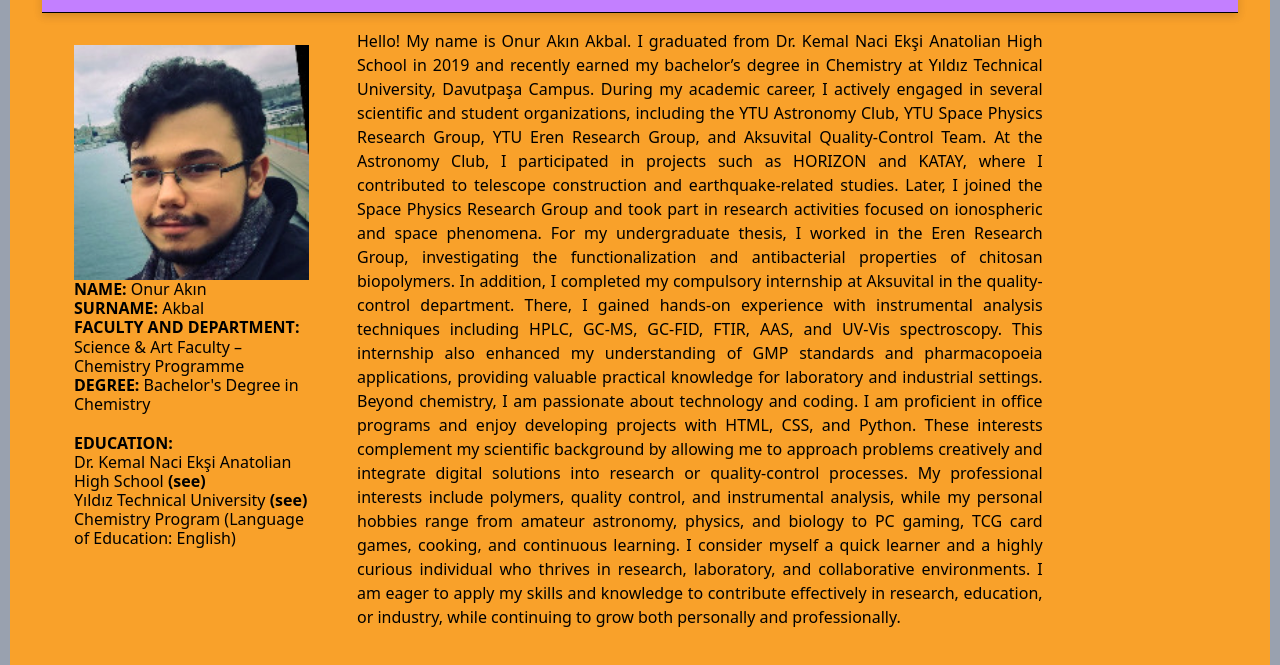
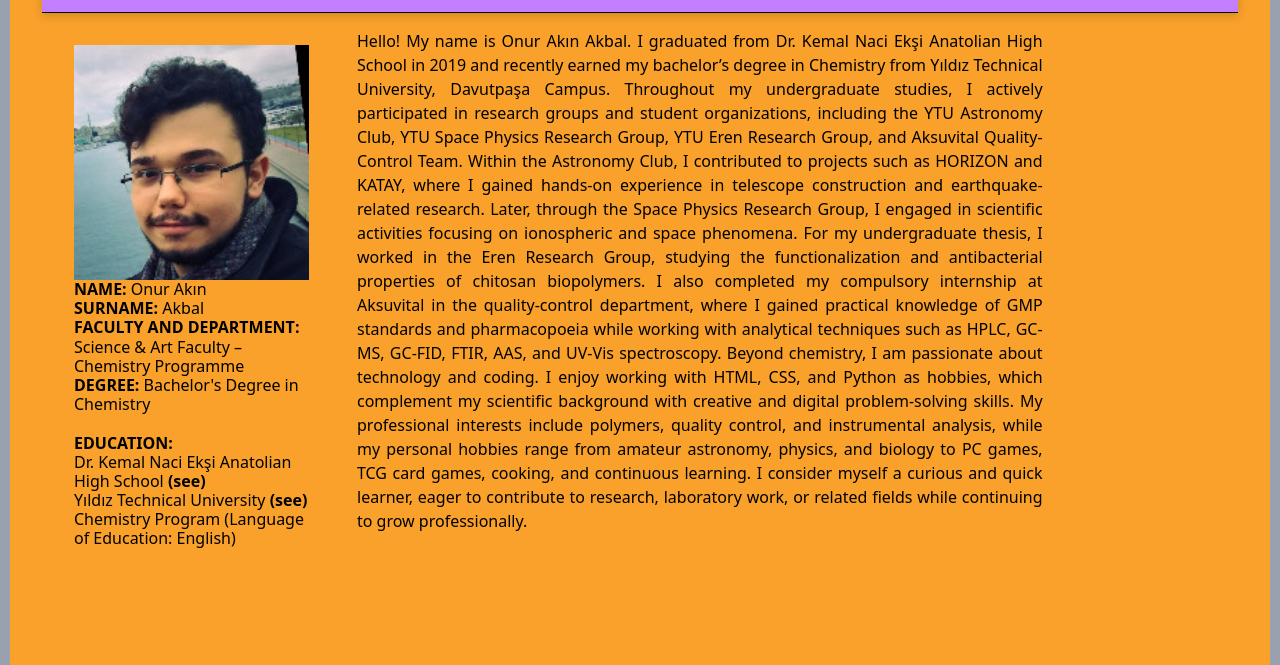
Before and after one commit to onurakinakbal/Vercel-Sites, a website: page index.html in a window 1280 px wide. Shown: the part 135-800 px from the top of the page. Drawn offline with Linux system fonts and the light colour scheme.

Commit message:
Update index.html

```diff
--- a/index.html
+++ b/index.html
@@ -73,17 +73,15 @@
                 </figure>
                 <article class="text-[11px] w-1/1 inline-flex md:text-[16px] md:w-3/5 lg:w-3/5 lg:text-[lg] ">
                     <p class="float-right">
-                        Hello! My name is Onur Akın Akbal. I graduated from Dr. Kemal Naci Ekşi Anatolian High School in 2019 and recently earned my bachelor’s degree in Chemistry at Yıldız Technical University, Davutpaşa Campus.
+Hello! My name is Onur Akın Akbal. I graduated from Dr. Kemal Naci Ekşi Anatolian High School in 2019 and recently earned my bachelor’s degree in Chemistry from Yıldız Technical University, Davutpaşa Campus.
 
-During my academic career, I actively engaged in several scientific and student organizations, including the YTU Astronomy Club, YTU Space Physics Research Group, YTU Eren Research Group, and Aksuvital Quality-Control Team. At the Astronomy Club, I participated in projects such as HORIZON and KATAY, where I contributed to telescope construction and earthquake-related studies. Later, I joined the Space Physics Research Group and took part in research activities focused on ionospheric and space phenomena.
+Throughout my undergraduate studies, I actively participated in research groups and student organizations, including the YTU Astronomy Club, YTU Space Physics Research Group, YTU Eren Research Group, and Aksuvital Quality-Control Team. Within the Astronomy Club, I contributed to projects such as HORIZON and KATAY, where I gained hands-on experience in telescope construction and earthquake-related research. Later, through the Space Physics Research Group, I engaged in scientific activities focusing on ionospheric and space phenomena.
 
-For my undergraduate thesis, I worked in the Eren Research Group, investigating the functionalization and antibacterial properties of chitosan biopolymers. In addition, I completed my compulsory internship at Aksuvital in the quality-control department. There, I gained hands-on experience with instrumental analysis techniques including HPLC, GC-MS, GC-FID, FTIR, AAS, and UV-Vis spectroscopy. This internship also enhanced my understanding of GMP standards and pharmacopoeia applications, providing valuable practical knowledge for laboratory and industrial settings.
+For my undergraduate thesis, I worked in the Eren Research Group, studying the functionalization and antibacterial properties of chitosan biopolymers. I also completed my compulsory internship at Aksuvital in the quality-control department, where I gained practical knowledge of GMP standards and pharmacopoeia while working with analytical techniques such as HPLC, GC-MS, GC-FID, FTIR, AAS, and UV-Vis spectroscopy.
 
-Beyond chemistry, I am passionate about technology and coding. I am proficient in office programs and enjoy developing projects with HTML, CSS, and Python. These interests complement my scientific background by allowing me to approach problems creatively and integrate digital solutions into research or quality-control processes.
+Beyond chemistry, I am passionate about technology and coding. I enjoy working with HTML, CSS, and Python as hobbies, which complement my scientific background with creative and digital problem-solving skills.
 
-My professional interests include polymers, quality control, and instrumental analysis, while my personal hobbies range from amateur astronomy, physics, and biology to PC gaming, TCG card games, cooking, and continuous learning. I consider myself a quick learner and a highly curious individual who thrives in research, laboratory, and collaborative environments.
-
-I am eager to apply my skills and knowledge to contribute effectively in research, education, or industry, while continuing to grow both personally and professionally.
+My professional interests include polymers, quality control, and instrumental analysis, while my personal hobbies range from amateur astronomy, physics, and biology to PC games, TCG card games, cooking, and continuous learning. I consider myself a curious and quick learner, eager to contribute to research, laboratory work, or related fields while continuing to grow professionally.
                         <br><br>
                         <!-- To get to know me better:
                         <a href="" target="_blank">Here is my personal site! </a> -->
```
